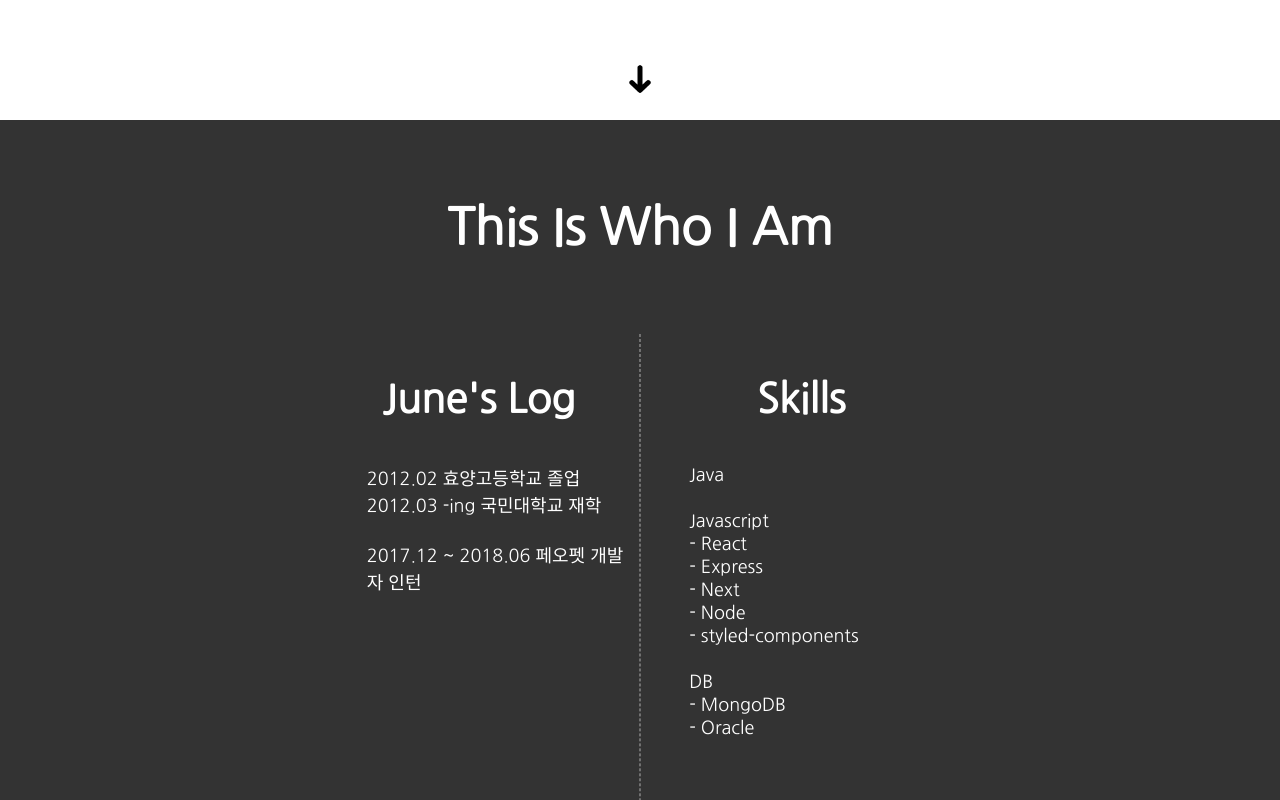
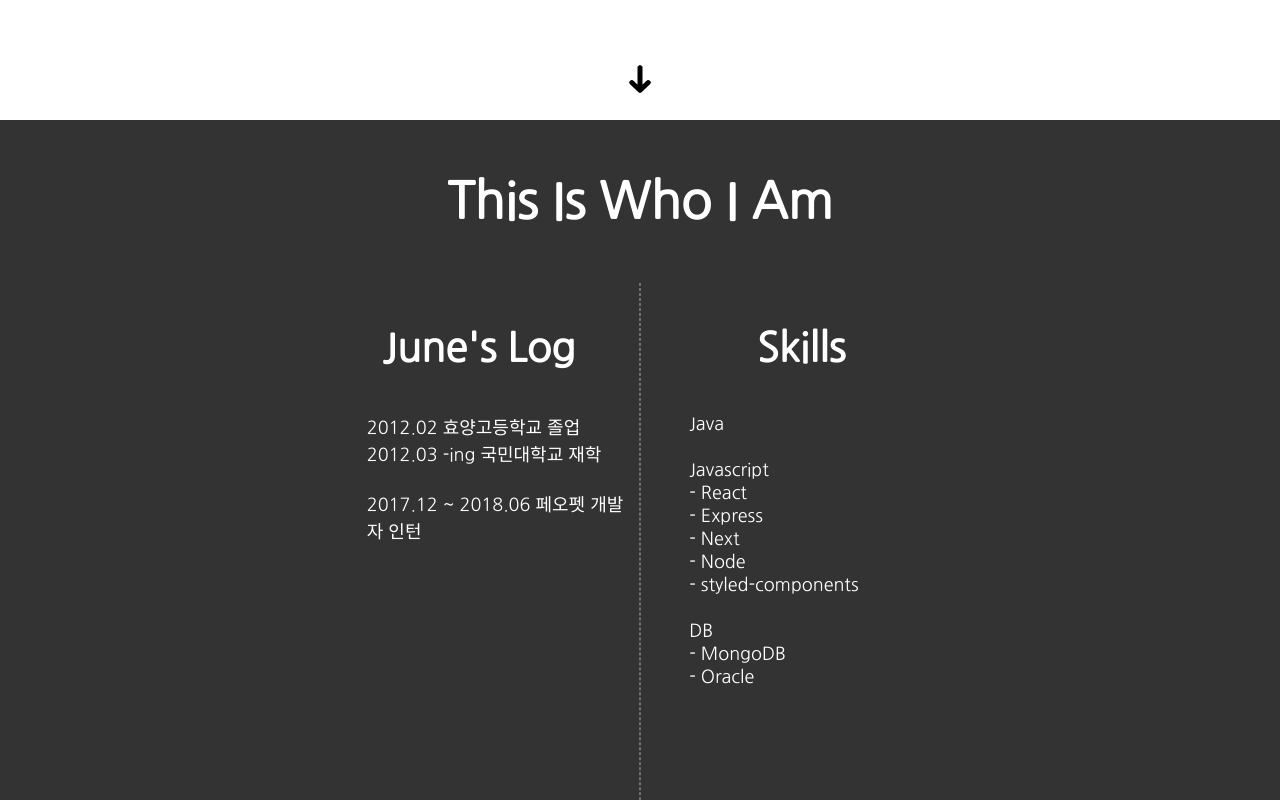
Before and after one commit to 2seungju/junepagecode, a React (Create React App) app: page / in a window 1280 px wide. Shown: the part 680-1480 px from the top of the page. Built offline with nearby package versions, Linux system fonts and the light colour scheme.

Commit message:
first commit

```diff
--- a/src/components/About.js
+++ b/src/components/About.js
@@ -12,12 +12,10 @@ const Wrapper = styled.div`
   flex-direction: column;
 `;
 
-const TitleWrapper = styled.div`
-  margin: 2% 0;
-`;
+const TitleWrapper = styled.div``;
 
 const BoxWrapper = styled.div`
-  width: 90%;
+  width: 100%;
   margin: auto;
   display: flex;
   font-size: 40px;
```
